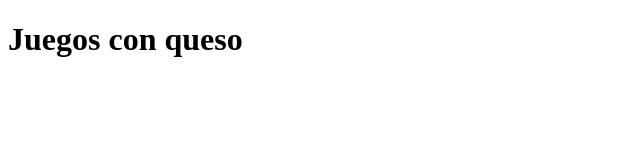
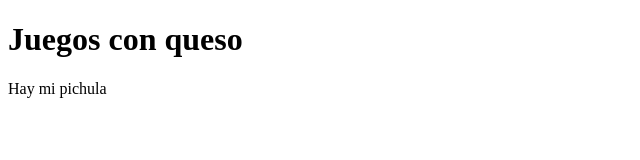
Before and after one commit to AngelBzDev/juegos-con-queso, a plain HTML site: page index.html in a window 1280 px wide. Shown: the whole page, without its empty margins (0-640 px from the left). Drawn offline with Linux system fonts and the light colour scheme.

Commit message:
mas cambios

```diff
--- a/index.html
+++ b/index.html
@@ -8,5 +8,6 @@
 </head>
 <body>
   <h1>Juegos con queso</h1>
+  <p>Hay mi pichula</p>
 </body>
 </html>
```
